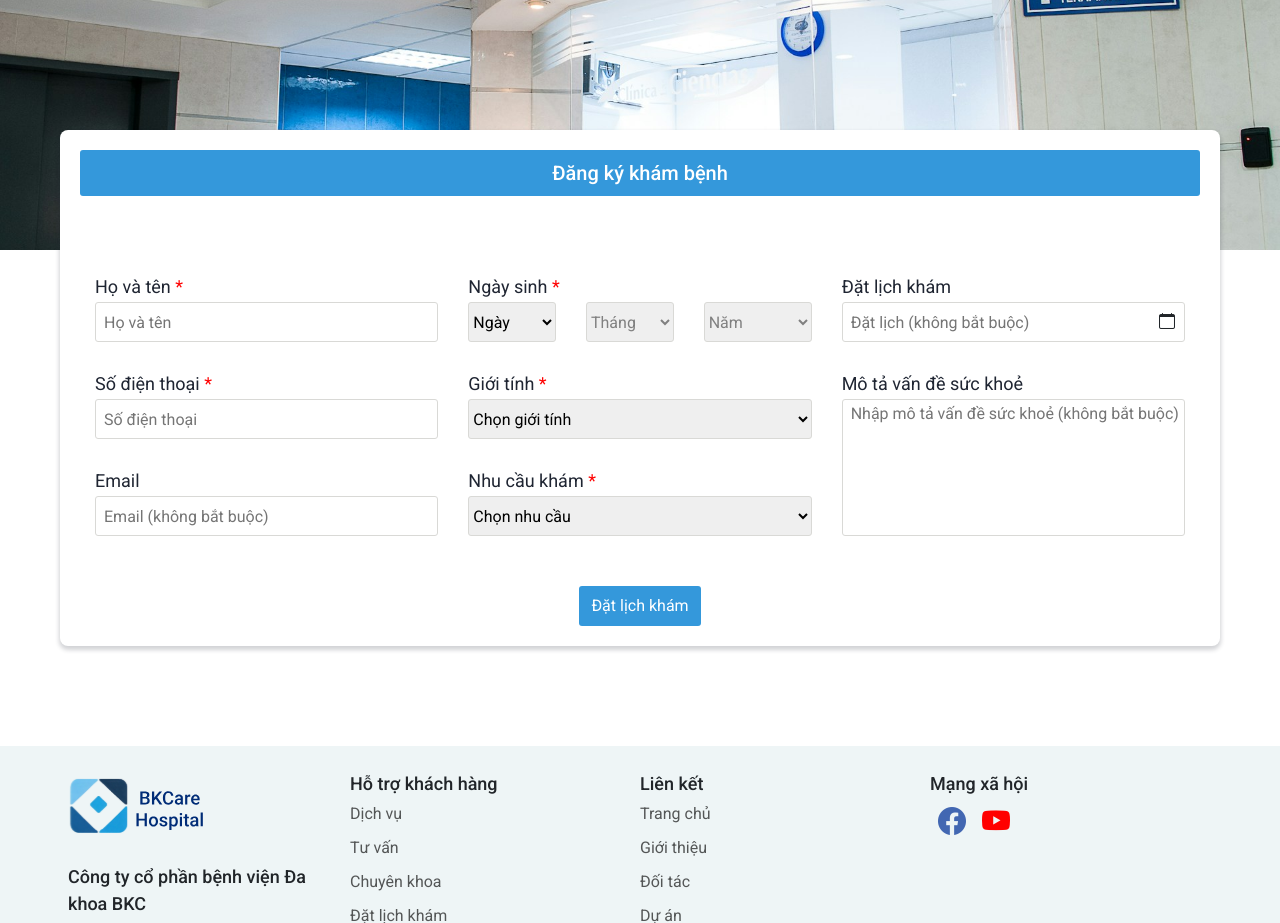
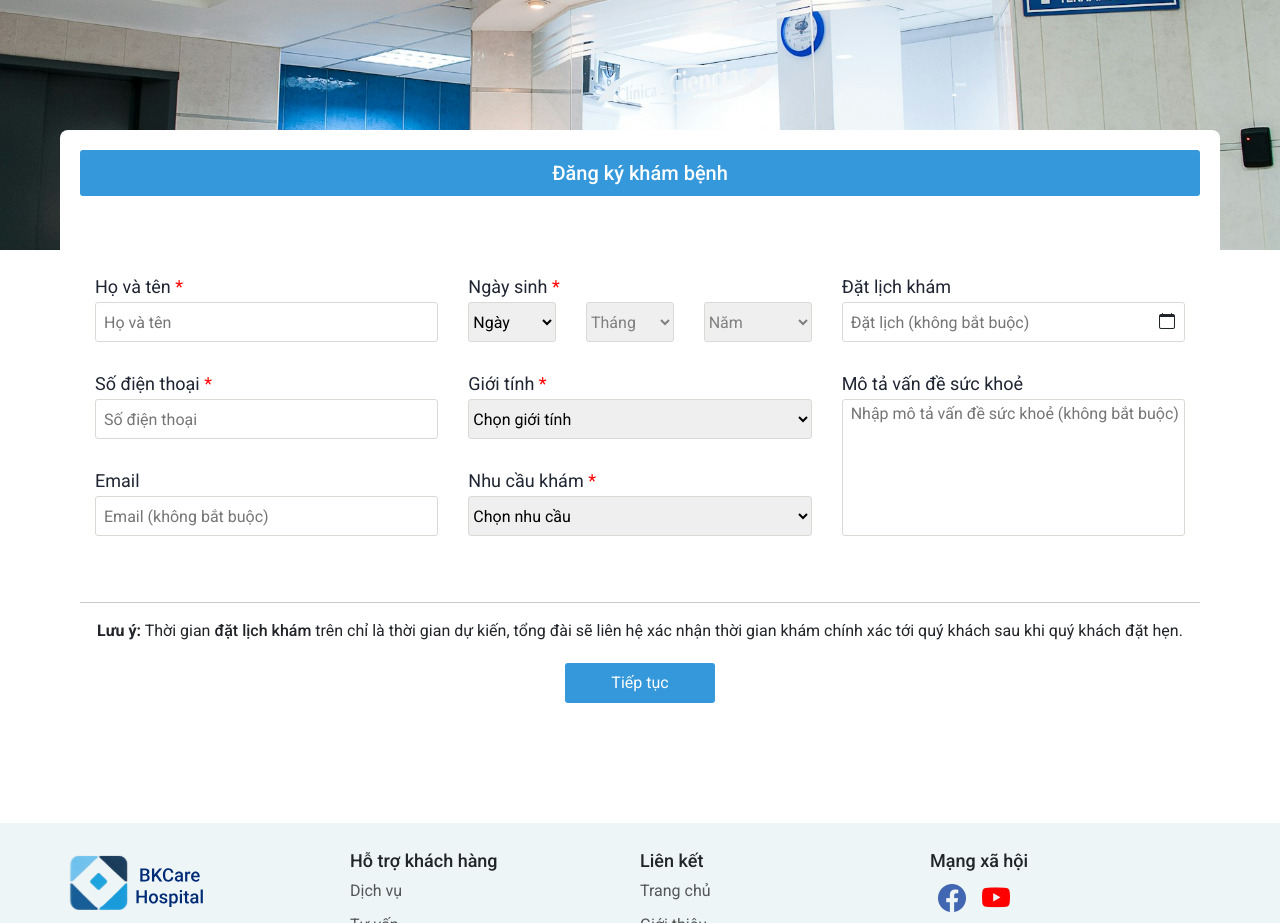
Before and after one commit to tkzero789/Hospital, a React (Create React App) app in the folder client/: page /appt-request in a window 1280 px wide. Shown: the part 260-1183 px from the top of the page. Built offline with nearby package versions, Linux system fonts and the light colour scheme.

Commit message:
Adjust overall layout of appointment form in FeatureApptForm.js

```diff
--- a/client/src/components/Forms/FeatureApptForm.js
+++ b/client/src/components/Forms/FeatureApptForm.js
@@ -72,7 +72,6 @@ export default function FeatureApptForm() {
       dob: `${date}/${month}/${selectedYear}`,
     }));
   };
-
   // --- DOB: End ---
 
   // --- Calendar: Start ---
@@ -470,9 +469,18 @@ export default function FeatureApptForm() {
             </form>
             {/* Submit Button */}
             <div className="text-center">
-              <button className="appt-btn" onClick={validateInput}>
-                Đặt lịch khám
-              </button>
+              <hr />
+              <span>
+                <b>Lưu ý:</b> Thời gian{" "}
+                <b style={{ fontWeight: "var(--roboto-medium-weight)" }}>
+                  đặt lịch khám
+                </b>{" "}
+                trên chỉ là thời gian dự kiến, tổng đài sẽ liên hệ xác nhận thời
+                gian khám chính xác tới quý khách sau khi quý khách đặt hẹn.
+              </span>
+              <div className="appt-btn">
+                <button onClick={validateInput}>Tiếp tục</button>
+              </div>
             </div>
           </div>
         </div>
@@ -515,10 +523,7 @@ export default function FeatureApptForm() {
                     <p>{appt.need}</p>
                   </div>
                   <div className="appt-modal-data">
-                    <span>
-                      Ngày đặt khám:
-                      <span style={{ color: "red", marginLeft: "3px" }}>*</span>
-                    </span>
+                    <span>Ngày đặt khám:</span>
                     <p>{appt.date}</p>
                   </div>
                   <div className="appt-modal-data">
@@ -528,12 +533,9 @@ export default function FeatureApptForm() {
                   <hr style={{ marginTop: "4rem" }} />
                   <div className="attention-text">
                     <p>
-                      <span style={{ color: "red", paddingRight: "3px" }}>
-                        *
-                      </span>
-                      <b>Lưu ý:</b> Tổng đài BKCare sẽ liên hệ Quý khách trong
-                      thời gian sớm nhất để xác nhận lịch hẹn. Cảm ơn Quý khách
-                      đã lựa chọn dịch vụ của BKCare.
+                      Tổng đài BKCare sẽ liên hệ Quý khách trong thời gian sớm
+                      nhất để xác nhận lịch hẹn. Cảm ơn Quý khách đã lựa chọn
+                      dịch vụ của BKCare.
                     </p>
                   </div>
                 </div>
@@ -542,7 +544,7 @@ export default function FeatureApptForm() {
                     Quay lại
                   </button>
                   <button type="button" onClick={confirmSetAppt}>
-                    Xác nhận đặt hẹn
+                    Đăng ký khám
                   </button>{" "}
                 </div>
               </div>
--- a/client/src/css/styles.css
+++ b/client/src/css/styles.css
@@ -390,7 +390,6 @@
   margin: 0 auto;
   border-radius: 8px;
   background-color: #fff;
-  box-shadow: rgba(31, 37, 50, 0.2) 0px 3px 4px 1px;
 }
 
 .appt-title {
@@ -509,16 +508,21 @@
 }
 
 .appt-btn {
+  padding-top: 20px;
+}
+
+.appt-btn button {
   color: var(--text-white);
   background-color: #3498db;
   border: none;
   border-radius: 3px;
   padding: 8px 12px;
-  font-size: 16px;
+  width: 150px;
+
   font-weight: var(--roboto-regular-weight);
 }
 
-.appt-btn:hover {
+.appt-btn button:hover {
   background-color: var(--btn-blue-hover);
 }
 
@@ -552,7 +556,6 @@
 
 .appt-modal-info .attention-text {
   text-align: center;
-  margin-bottom: 20px;
 }
 
 .attention-text p {
@@ -578,6 +581,7 @@
 
 .appt-modal-btn {
   text-align: center;
+  padding-top: 20px;
 }
 
 .appt-modal-btn button:first-child {
```
